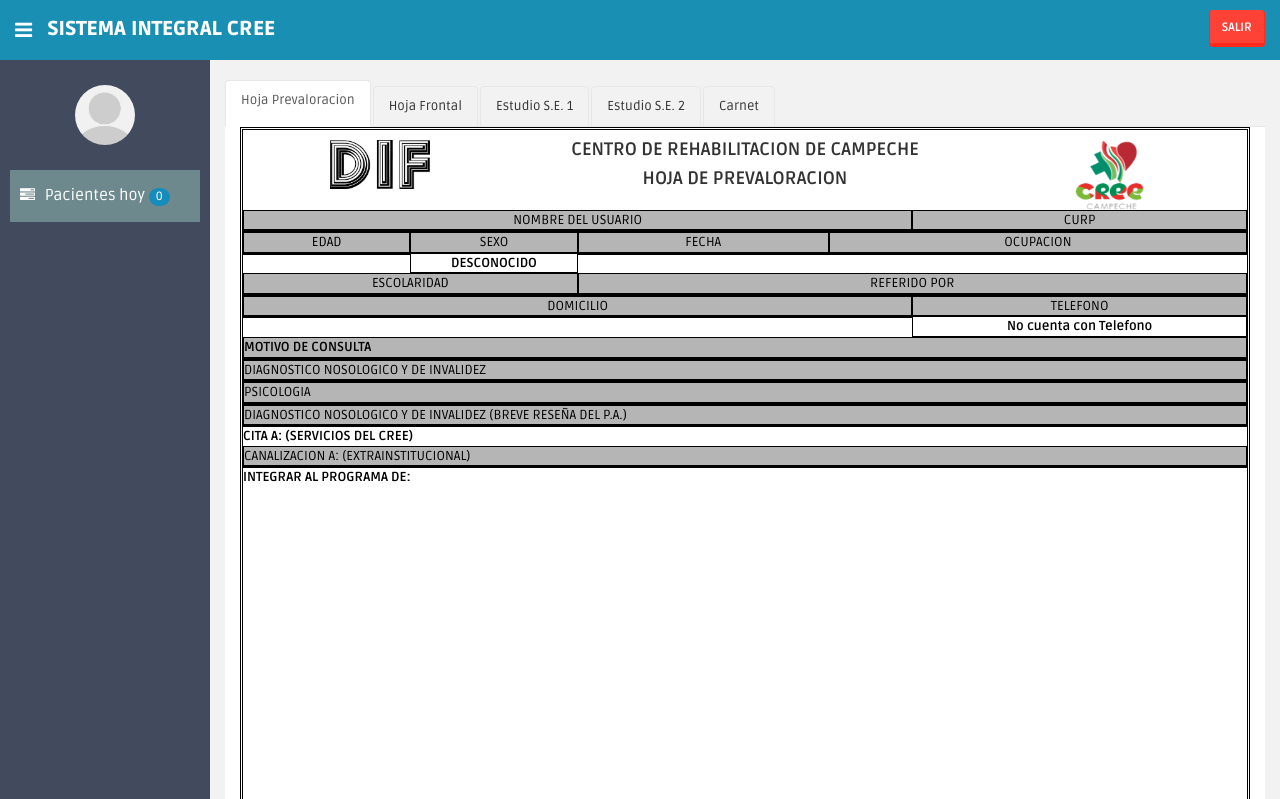
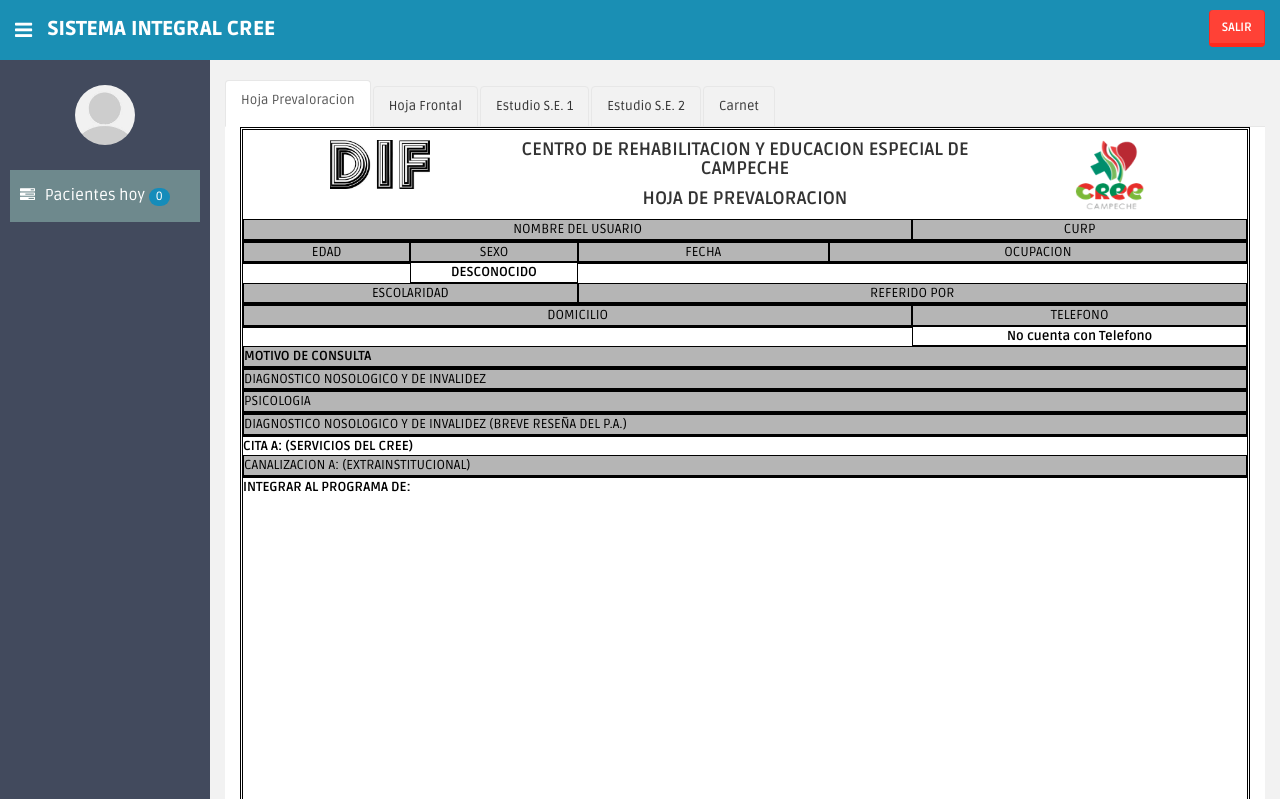
Before and after one commit to JanidHam/CREE, a Django app: template preconsulta/templates/preconsulta/ImprimirDocumentos.html in a window 1280 px wide. Shown: the top 799 px of the page. Run offline with Django 3.2, Linux system fonts and the light colour scheme; the template is opened without the code that fills it, so the values that code supplies are empty; parts of the project's set-up code (start-up, migrations or seed data) failed here and were passed over; some libraries are stand-ins or nearby versions.

Commit message:
Se modifican los encabezados de los documentos de impresion

```diff
--- a/preconsulta/templates/preconsulta/ImprimirDocumentos.html
+++ b/preconsulta/templates/preconsulta/ImprimirDocumentos.html
@@ -35,7 +35,7 @@
 						<img class="center-block" src="{% static "preconsulta/images/DIF-Hprevaloracion.jpg" %}" style="width: 100px;"/>
     				</div>
     				<div class="col-sm-6">
-    					<h4 class="text-center"><strong>CENTRO DE REHABILITACION DE CAMPECHE</strong></h4>
+    					<h4 class="text-center"><strong>CENTRO DE REHABILITACION Y EDUCACION ESPECIAL DE CAMPECHE</strong></h4>
     					<h4 class="text-center"><strong>HOJA DE PREVALORACION</strong></h4>
     				</div>
     				<div class="col-sm-3">
@@ -231,7 +231,7 @@
     			<div class="col-sm-12 without-padding">
     				<div class="col-sm-6">
 						<img class="center-block" src="{% static "preconsulta/images/DIF-Hprevaloracion.jpg" %}" style="width: 100px;"/>
-						<h5 class="text-center"><strong>PARA EL DESARROLLO INTEGRAL DE LA FAMILIA DIRECCION GENERAL DE REHABILITACION Y ASISTENCIA SOCIAL DIRECCION DE REHABILITACION CENTRO DE REHABILITACION</strong></h5>
+						<h5 class="text-center"><strong>CENTRO DE REHABILITACION Y EDUCACION ESPECIAL DE CAMPECHE</strong></h5>
     				</div>
 
     				<div class="col-sm-6 main-border-wihtoutHeight">
@@ -298,7 +298,7 @@
 						<img class="center-block" src="{% static "preconsulta/images/DIF-Hprevaloracion.jpg" %}" style="width: 100px;"/>
     				</div>
     				<div class="col-sm-6">
-    					<h5 class="text-center"><strong>"SISTEMA PARA EL DESARROLLO INTEGRAL DE LA FAMILIA DIRECCIÓN GENERAL DE REHABILITACIÓN Y ASISTENCIA SOCIAL DIRECCIÓN DE REHABILITACION"</strong></h5>
+    					<h5 class="text-center"><strong>CENTRO DE REHABILITACION Y EDUCACION ESPECIAL DE CAMPECHE</strong></h5>
     				</div>
     				<div class="col-sm-3">
 						<img class="center-block" src="{% static "preconsulta/images/favicon.png" %}" style="width: 70px; height: 80px;"/>
```
Also changed, not shown: catalogos/migrations/0002_mensajesenfemeriaticket.py (added), pacientes/imagesProfiles/avatar_W29ZS8l.jpeg (added), preconsulta/migrations/0015_auto_20150525_1502.py (added), preconsulta/migrations/0016_auto_20150525_1505.py (added), preconsulta/migrations/0017_auto_20150529_1856.py (added), preconsulta/migrations/0018_auto_20150601_1609.py (added).
